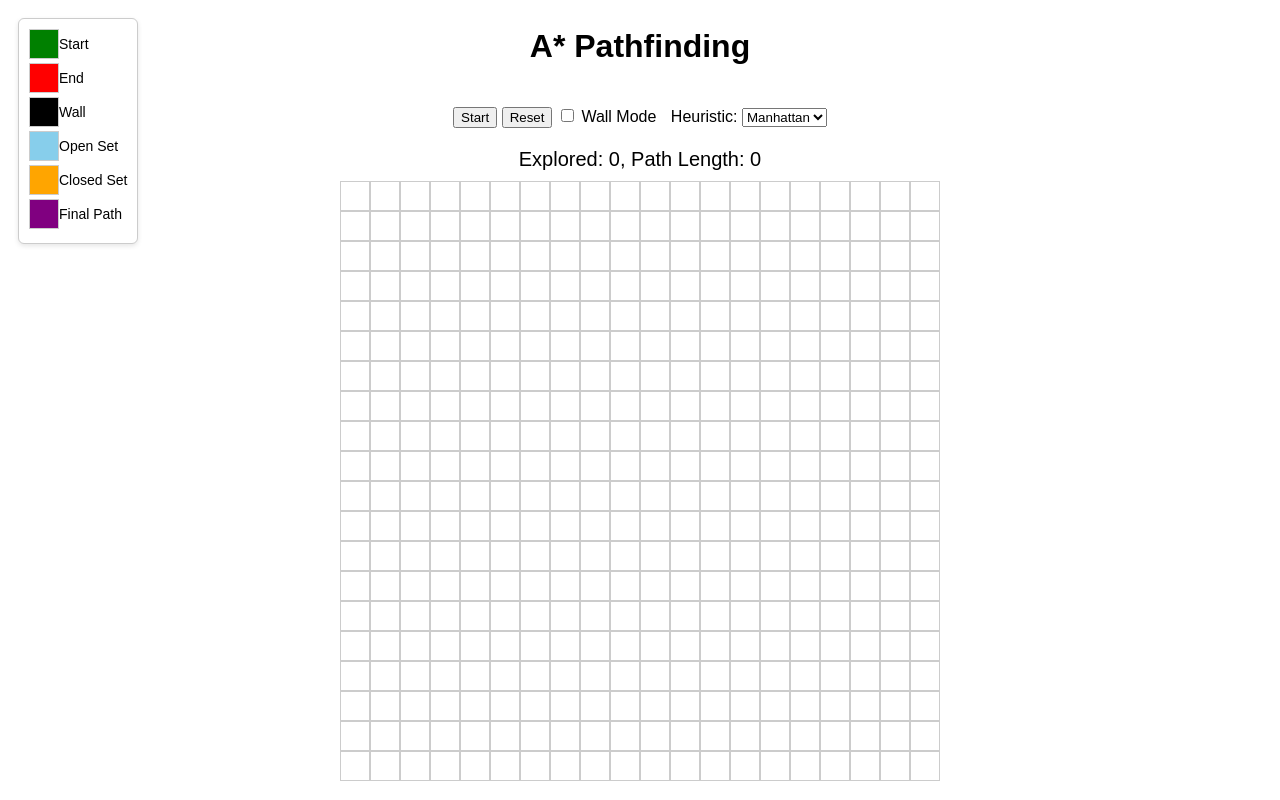
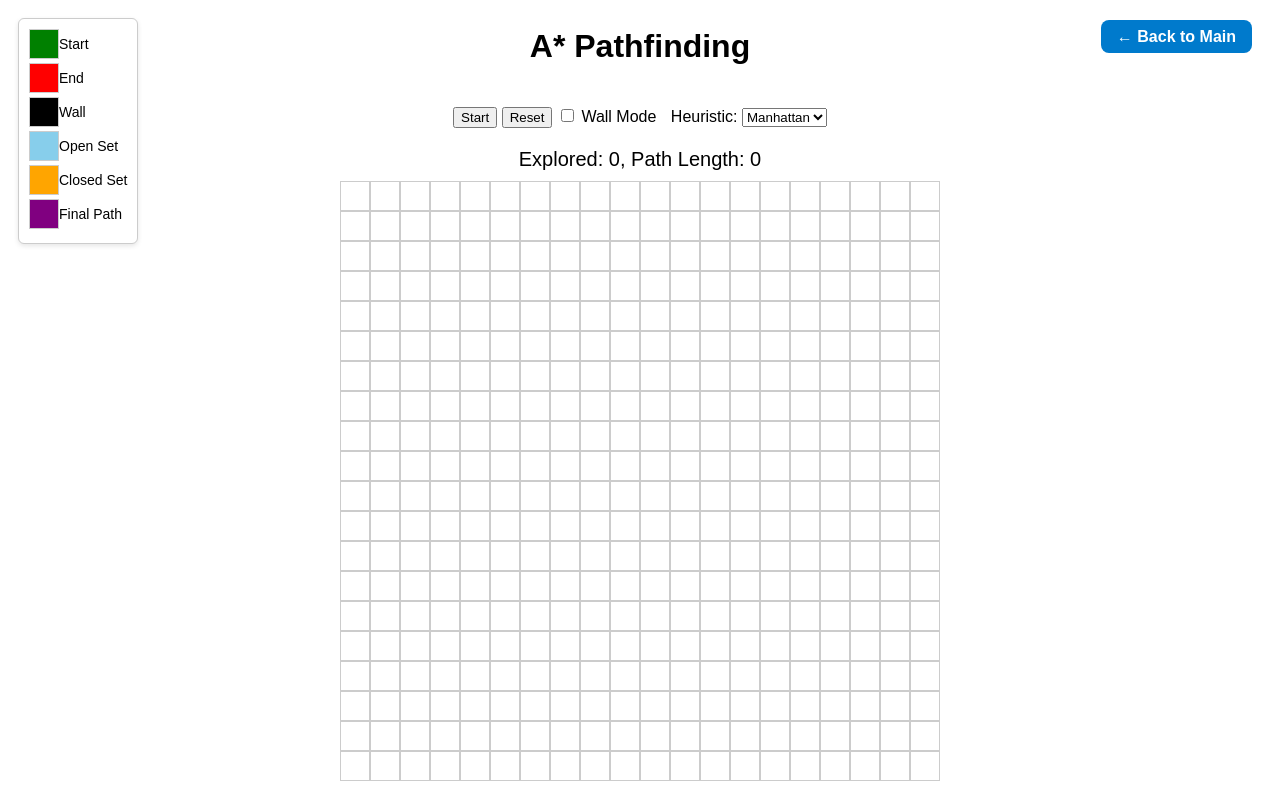
Before and after one commit to Bakcoding/pathfinding-algorithm, a plain HTML site: page a-star/index.html in a window 1280 px wide. Drawn offline with Linux system fonts and the light colour scheme.

Commit message:
add back btn

```diff
--- a/a-star/index.html
+++ b/a-star/index.html
@@ -6,6 +6,10 @@
     <link rel="stylesheet" href="style.css">
   </head>
   <body>
+    <div class="top-right">
+      <a href="../index.html">← Back to Main</a>
+    </div>
+
     <h1 style="text-align: center; margin-top: 20px;">A* Pathfinding</h1>
 
     <div id="controls">
```
Also changed, not shown: bfs/index.html (+4 -0 lines), dfs/index.html (+4 -0 lines).
